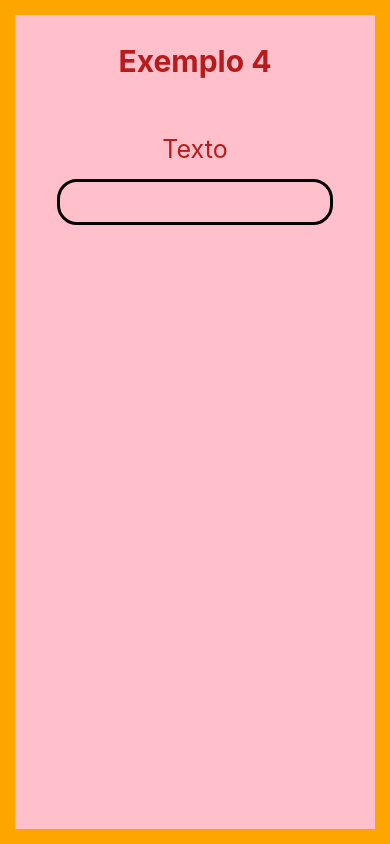
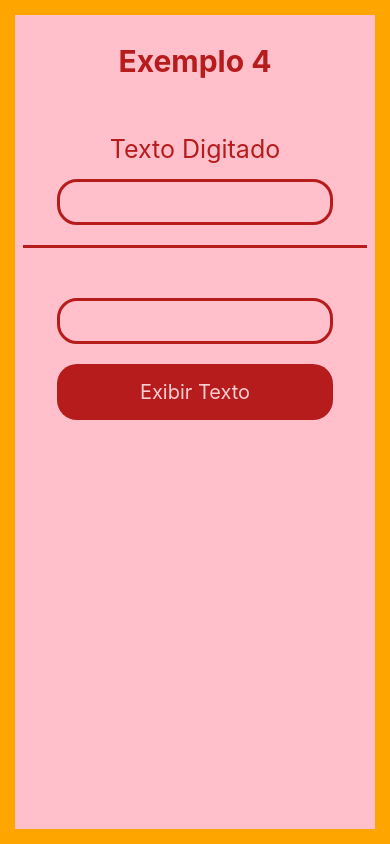
Before and after one commit to motaxyz/aula_expo, a React Native app: screen / in a window 390 px wide. Built offline with nearby package versions, Linux system fonts and the light colour scheme.

Commit message:
Exemplo 4
Uso de Pressable e Botões

```diff
--- a/src/atividade4/index.js
+++ b/src/atividade4/index.js
@@ -1,14 +1,47 @@
-import { View, Text, TextInput } from 'react-native';
+import { View, Text, TextInput, Pressable } from 'react-native';
+import { useState } from 'react';
 import styles from "../atividade4/styles";
 
-export default function Exemplo4 () {
+export default function Exemplo4() {
+
+    const [txtDigitado, settxtDigitado] = useState('Texto Digitado');
+    const [txt2, setTxt2] = useState('');
+    const [txtTela, setTxtTela] = useState('');
+
+
+
+
+    function atualizaTextoHandle(txt) {
+        settxtDigitado(txt);
+    }
+
+
     return (
         <View style={styles.container}>
             <Text style={styles.titulo}>Exemplo 4</Text>
 
-            <Text style={styles.texto}>Texto</Text>
+            <Text style={styles.texto}>{txtDigitado}</Text>
 
-            <TextInput style={styles.input} />
+            <TextInput
+                style={styles.input}
+                onChangeText={(valor) => atualizaTextoHandle(valor)}
+            />
+
+            <View style={styles.linha} />
+
+            <Text style={styles.texto}>{txtTela}</Text>
+
+            <TextInput
+                style={styles.input}
+                onChangeText={(vlr) => setTxt2(vlr)}
+                value={txt2}
+            />
+
+            <Pressable style={({ pressed }) => pressed ? [styles.botao, styles.botaoPress] : styles.botao}>
+                <Text style={styles.txtBotao}>
+                    Exibir Texto
+                </Text>
+            </Pressable>
 
         </View>
     )
--- a/src/atividade4/styles.js
+++ b/src/atividade4/styles.js
@@ -31,6 +31,31 @@ const styles = StyleSheet.create ({
         borderColor: 'black',
         borderRadius: 20,
         padding: 5,
+        borderColor: '#b71c1c',
+    },
+    linha: {
+        borderBottomWidth: 3,
+        borderColor: '#b71c1c',
+        marginVertical: 20,
+        width: '100%',
+    },
+    botao: {
+        width: '80%',
+        padding: 16,
+        alignItems: 'Center',
+        borderRadius: 20,
+        backgroundColor: '#b71c1c',
+        marginVertical: 20,
+    },
+    botaoPress: {
+        backgroundColor: '#fff'
+    },
+    txtBotao: {
+        color: '#ffcdd2',
+        fontSize: 20,
+    },
+    txtBotaoPress: {
+        color: '#b71c1c'
     },
 })
 
```
